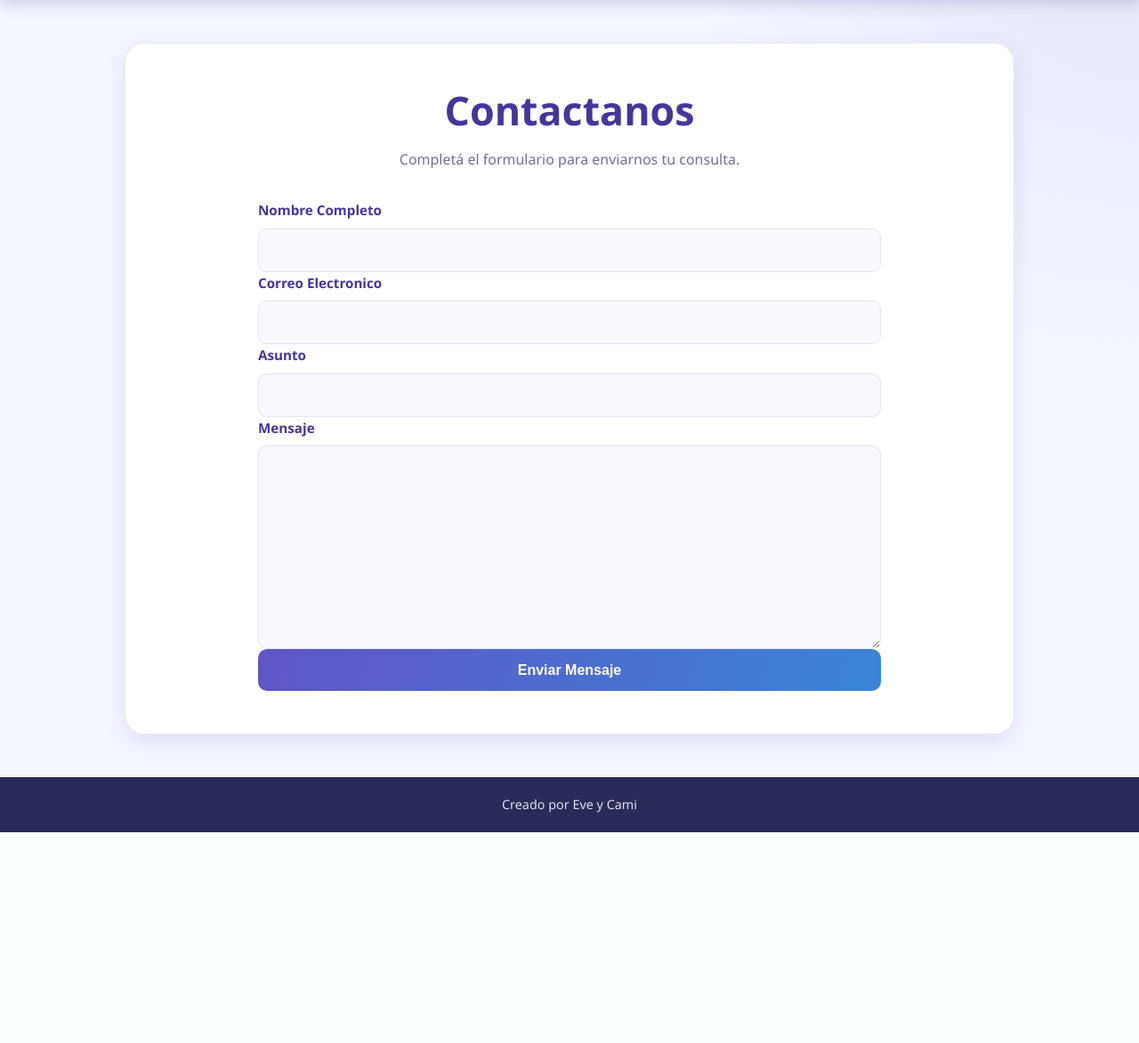
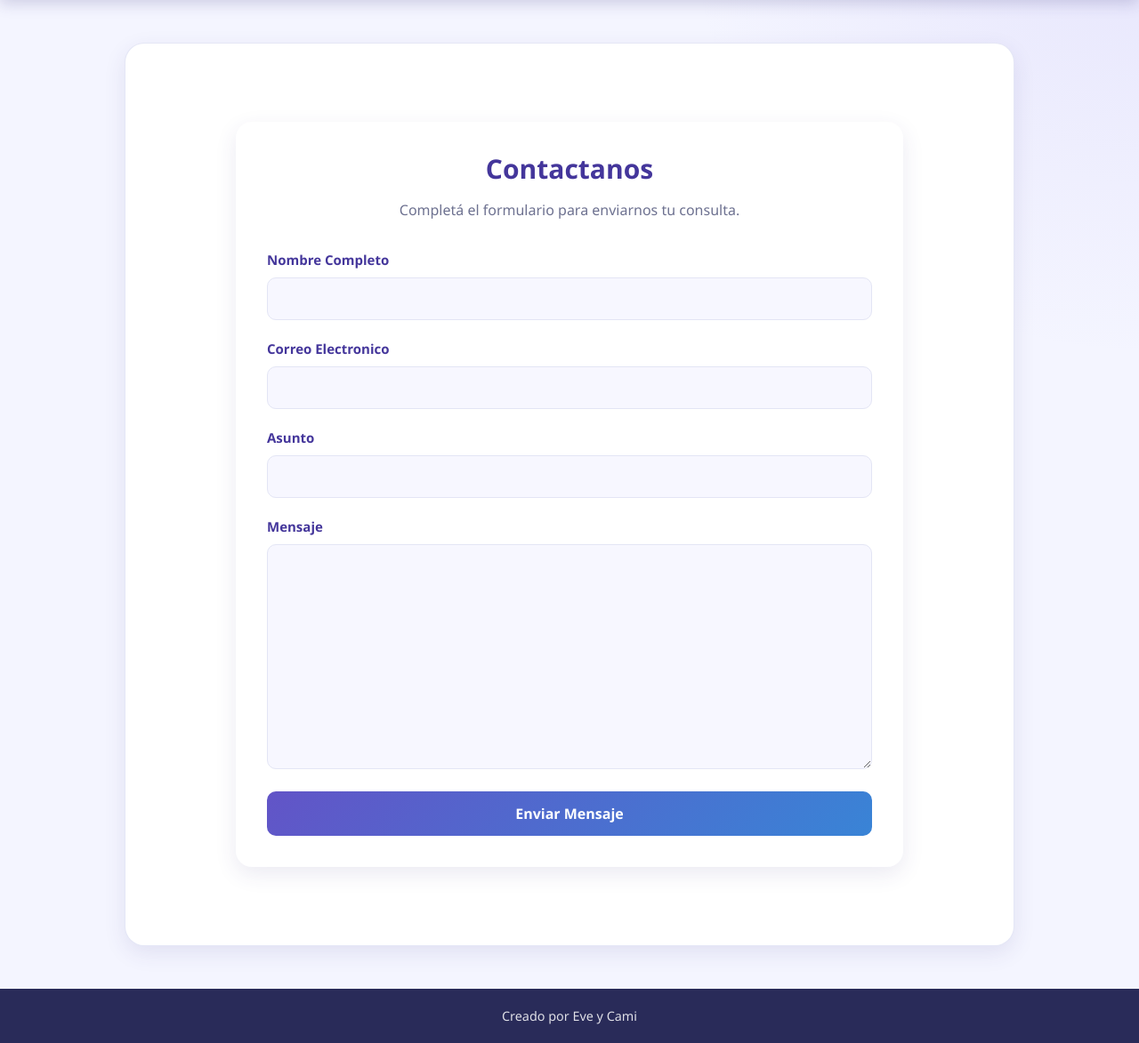
Before and after one commit to 3v3-education/practica_modulo_8, a Django app: page /contacto/ in a window 1280 px wide. Shown: the part 112-1285 px from the top of the page at 89% size. Before the commit the page ends 1048 px from the top, so only its background shows below. Run offline with Django 5.2, Linux system fonts and the light colour scheme.

Commit message:
se agrego estilos al formulario de contacto

```diff
--- a/publicaciones/static/publicaciones/css/styles.css
+++ b/publicaciones/static/publicaciones/css/styles.css
@@ -201,126 +201,160 @@ footer p {
 }
 
 
-/* =========================================
-   PÁGINA DE CONTACTO
-   ========================================= */
+/* ========================================
+   FORMULARIO DE CONTACTO - GLUPS
+======================================== */
 
+/* Contenedor principal */
 .contacto-container {
     width: 100%;
-    max-width: 700px;
-    margin: 0 auto;
+    max-width: 750px;
+    margin: 40px auto;
+    padding: 35px;
+    background-color: #ffffff;
+    border-radius: 18px;
+    box-shadow: 0 8px 24px rgba(57, 53, 126, 0.10);
+    box-sizing: border-box;
 }
 
+/* Encabezado */
 .contacto-header {
-    margin-bottom: 2rem;
     text-align: center;
+    margin-bottom: 30px;
 }
 
 .contacto-header h1 {
-    margin-bottom: 0.8rem;
-    color: var(--color-primary-dark);
+    color: #44369b;
+    font-size: 30px;
+    margin-bottom: 12px;
 }
 
 .contacto-header p {
-    color: var(--color-muted);
+    color: #6d7190;
+    font-size: 16px;
     line-height: 1.6;
 }
 
 /* Formulario */
-
 .formulario-contacto {
     display: flex;
     flex-direction: column;
-    gap: 1.3rem;
-    padding: 2rem;
-    border: 1px solid var(--color-border);
-    border-radius: 18px;
-    background-color: #ffffff;
-    box-shadow: var(--shadow);
+    gap: 20px;
 }
 
+/* Contenedores de los campos */
 .campo-formulario {
     display: flex;
     flex-direction: column;
-    gap: 0.5rem;
+    gap: 8px;
+    width: 100%;
 }
 
+/* Etiquetas */
 .campo-formulario label {
-    color: var(--color-primary-dark);
+    color: #44369b;
+    font-size: 15px;
     font-weight: 600;
-    font-size: 0.95rem;
 }
 
-.campo-formulario input,
-.campo-formulario textarea {
+/* Inputs */
+.campo-formulario input {
+    display: block;
     width: 100%;
-    padding: 0.85rem 1rem;
-    border: 1px solid var(--color-border);
+    padding: 13px 15px;
+    border: 1px solid #e3e5f5;
     border-radius: 10px;
-    background-color: #f9f9ff;
-    color: var(--color-text);
+    background-color: #f7f7ff;
+    color: #252746;
     font-family: inherit;
-    font-size: 0.95rem;
-    transition: border-color 0.2s, box-shadow 0.2s;
+    font-size: 15px;
+    box-sizing: border-box;
+    outline: none;
+    transition: all 0.3s ease;
 }
 
+/* Textarea */
+.campo-formulario textarea {
+    display: block;
+    width: 100%;
+    min-height: 150px;
+    padding: 13px 15px;
+    border: 1px solid #e3e5f5;
+    border-radius: 10px;
+    background-color: #f7f7ff;
+    color: #252746;
+    font-family: inherit;
+    font-size: 15px;
+    line-height: 1.5;
+    box-sizing: border-box;
+    resize: vertical;
+    outline: none;
+    transition: all 0.3s ease;
+}
+
+/* Estado focus de los campos */
 .campo-formulario input:focus,
 .campo-formulario textarea:focus {
-    border-color: var(--color-primary);
-    outline: none;
-    box-shadow: 0 0 0 3px rgba(98, 84, 199, 0.12);
+    border-color: #6254c7;
+    background-color: #ffffff;
+    box-shadow: 0 0 0 3px rgba(98, 84, 199, 0.15);
 }
 
+/* Placeholders */
 .campo-formulario input::placeholder,
 .campo-formulario textarea::placeholder {
     color: #a1a3ba;
 }
 
-.campo-formulario textarea {
-    resize: vertical;
-    min-height: 130px;
+/* Errores de validación de Django */
+.campo-formulario .errorlist {
+    margin: 0;
+    padding: 0;
+    list-style: none;
+    color: #d64545;
+    font-size: 13px;
 }
 
-/* Botón de envío */
-
+/* Botón */
 .boton-contacto {
+    display: inline-block;
     width: 100%;
-    padding: 0.9rem 1.2rem;
+    padding: 14px 20px;
+    margin-top: 5px;
     border: none;
     border-radius: 10px;
+    background: linear-gradient(135deg, #6254c7, #3984d6);
     color: #ffffff;
-    background: linear-gradient(
-        110deg,
-        var(--color-primary),
-        var(--color-secondary)
-    );
-    font-size: 1rem;
-    font-weight: 650;
+    font-size: 16px;
+    font-weight: 600;
+    font-family: inherit;
     cursor: pointer;
-    transition: transform 0.2s, box-shadow 0.2s;
+    transition: all 0.3s ease;
 }
 
+/* Hover del botón */
 .boton-contacto:hover {
+    background: linear-gradient(135deg, #44369b, #2868b5);
     transform: translateY(-2px);
-    box-shadow: 0 6px 16px rgba(98, 84, 199, 0.25);
+    box-shadow: 0 5px 15px rgba(98, 84, 199, 0.25);
 }
 
-.boton-contacto:focus-visible {
-    outline: 3px solid var(--color-accent);
-    outline-offset: 3px;
-}
-
-/* Adaptación a celulares */
-
-@media (max-width: 640px) {
-    .formulario-contacto {
-        padding: 1.3rem;
+/* Responsive */
+@media (max-width: 600px) {
+    .contacto-container {
+        margin: 20px auto;
+        padding: 22px;
     }
 
     .contacto-header h1 {
-        font-size: 1.8rem;
+        font-size: 25px;
+    }
+
+    .formulario-contacto {
+        gap: 16px;
     }
 }
+
 
 
 /* Adaptación a pantallas pequeñas */
--- a/publicaciones/templates/publicaciones/contacto.html
+++ b/publicaciones/templates/publicaciones/contacto.html
@@ -11,7 +11,7 @@ Contactanos
         <h1>Contactanos</h1>
         <p>Completá el formulario para enviarnos tu consulta.</p>
     </div>
-    <form method="POST">
+    <form method="POST" class="formulario-contacto">
         {% csrf_token %}
         <div class="campo-formulario">
             <label for="{{ form.nombre.id_for_label }}">Nombre Completo</label>
```
